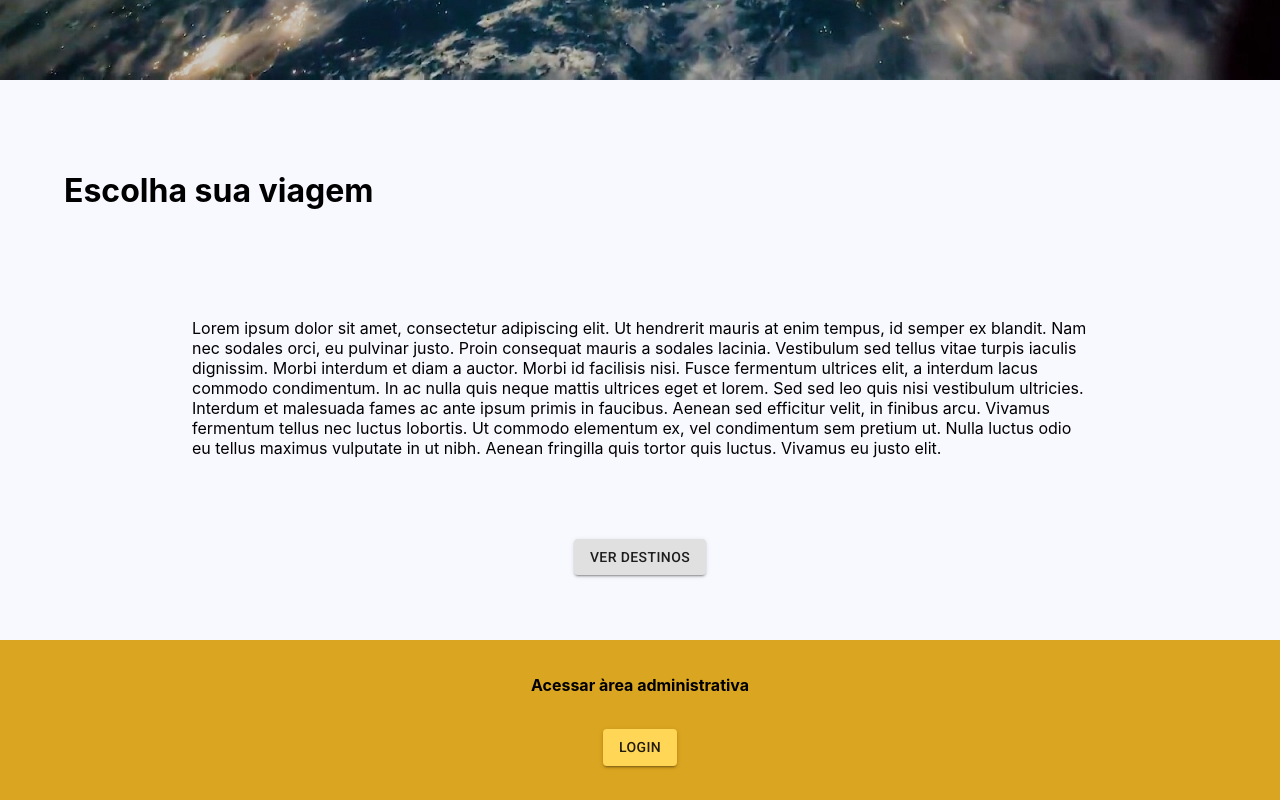
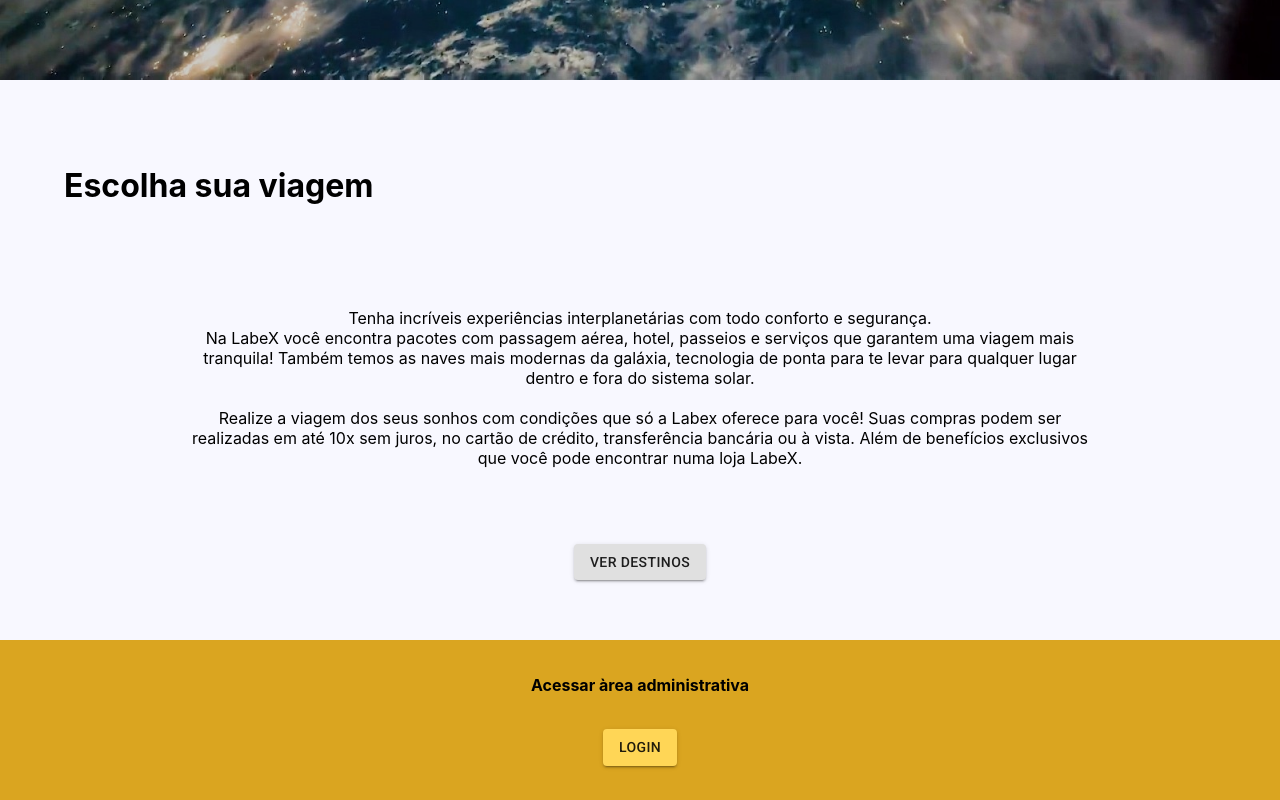
Before and after one commit to future4code/David-Mello, a React (Create React App) app in the folder quinzena-9/projeto/labex/: page / in a window 1280 px wide. Shown: the part 640-1440 px from the top of the page. Built offline with nearby package versions, Linux system fonts and the light colour scheme.

Commit message:
adicionando texto

```diff
--- a/quinzena-9/projeto/labex/src/Pages/HomePage.js
+++ b/quinzena-9/projeto/labex/src/Pages/HomePage.js
@@ -41,6 +41,7 @@ const useStyles = makeStyles({
     },
     tripP: {
         width: '70%',
+        textAlign: 'center'
     },
     adminSection: {
         display: 'flex',
@@ -73,9 +74,12 @@ export default function HomePage() {
                 <section className={classes.tripsSection}>
                     <h2 className={classes.tripTitle}>Escolha sua viagem</h2>
 
-                    <p className={classes.tripP}>Lorem ipsum dolor sit amet, consectetur adipiscing elit. Ut hendrerit mauris at enim tempus, id semper ex blandit. Nam nec sodales orci, eu pulvinar justo. Proin consequat mauris a sodales lacinia. Vestibulum sed tellus vitae turpis iaculis dignissim. Morbi interdum et diam a auctor. Morbi id facilisis nisi. Fusce fermentum ultrices elit, a interdum lacus commodo condimentum. In ac nulla quis neque mattis ultrices eget et lorem. Sed sed leo quis nisi vestibulum ultricies.
-
-Interdum et malesuada fames ac ante ipsum primis in faucibus. Aenean sed efficitur velit, in finibus arcu. Vivamus fermentum tellus nec luctus lobortis. Ut commodo elementum ex, vel condimentum sem pretium ut. Nulla luctus odio eu tellus maximus vulputate in ut nibh. Aenean fringilla quis tortor quis luctus. Vivamus eu justo elit.</p>
+                    <p className={classes.tripP}>
+                        Tenha incríveis experiências interplanetárias com todo conforto e segurança. <br/>
+                        Na LabeX você encontra pacotes com passagem aérea, hotel, passeios e serviços que garantem uma viagem mais tranquila!
+                        Também temos as naves mais modernas da galáxia, tecnologia de ponta para te levar para qualquer lugar dentro e fora do sistema solar.<br/><br/>
+                        Realize a viagem dos seus sonhos com condições que só a Labex oferece para você! Suas compras podem ser realizadas em até 10x sem juros, no cartão de crédito, transferência bancária ou à vista. Além de benefícios exclusivos que você pode encontrar numa loja LabeX.
+                    </p>
 
                     <RouteButton name="Ver Destinos" route="/trips"/>
                 </section>
```
